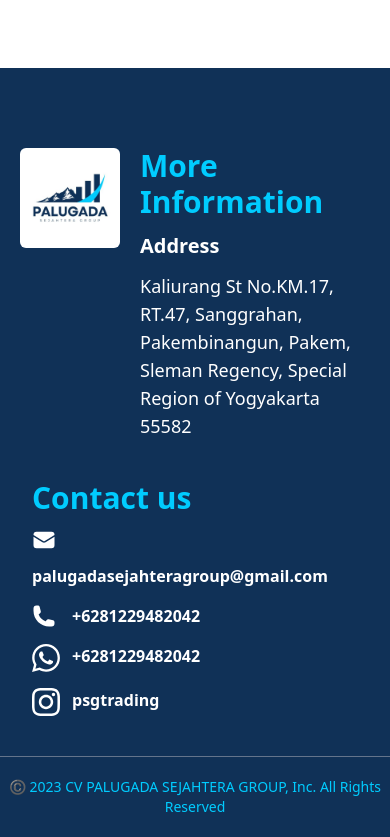
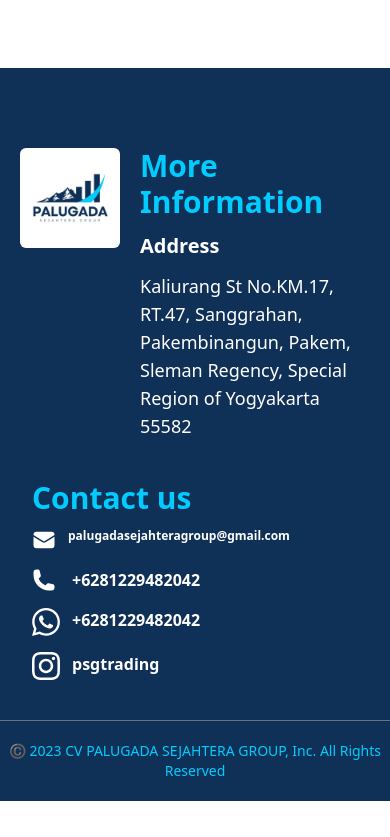
Before and after one commit to adrianuscharlie/palugada_company_profile, a Next.js app: page / in a window 390 px wide. Shown: the part 2349-3186 px from the top of the page. After the commit the page ends 3150 px from the top, so only its background shows below. Built offline with nearby package versions, Linux system fonts and the light colour scheme; no server answers; the database is empty.

Commit message:
fix new bugs

```diff
--- a/components/Footer.jsx
+++ b/components/Footer.jsx
@@ -43,7 +43,7 @@
                       <path d="M1.5 8.67v8.58a3 3 0 003 3h15a3 3 0 003-3V8.67l-8.928 5.493a3 3 0 01-3.144 0L1.5 8.67z" />
                       <path d="M22.5 6.908V6.75a3 3 0 00-3-3h-15a3 3 0 00-3 3v.158l9.714 5.978a1.5 1.5 0 001.572 0L22.5 6.908z" />
                     </svg>
-                    <p>palugadasejahteragroup@gmail.com</p>
+                    <p className="md:text-base text-xs">palugadasejahteragroup@gmail.com</p>
                   </Link>
                 </li>
                 <li>
```
